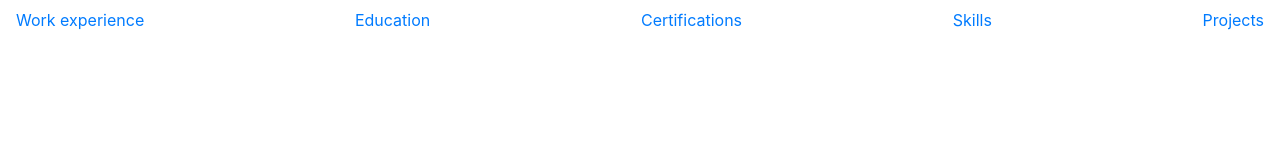
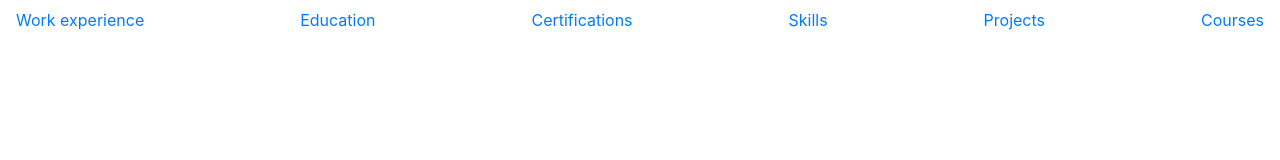
Before and after one commit to FranCali/FranCali.github.io, a plain HTML site: page index.html in a window 1280 px wide. Drawn offline with nearby package versions, Linux system fonts and the light colour scheme.

Commit message:
added navbar

```diff
--- a/index.html
+++ b/index.html
@@ -19,6 +19,7 @@
       <a href="#">Certifications</a>
       <a href="#">Skills</a>
       <a href="#">Projects</a>
+      <a href="#">Courses</a>
     </nav>
 
 
```
